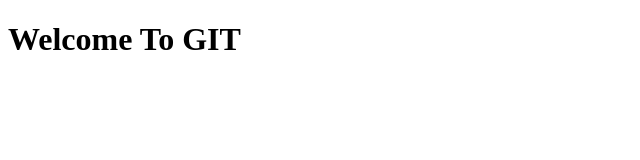
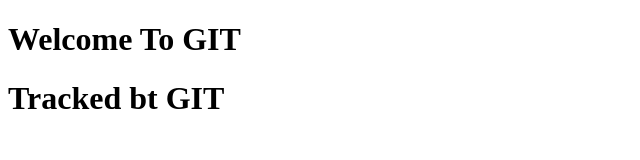
Before and after one commit to shrutigamare6/Quinnox-remote-repo, a plain HTML site: page index.html in a window 1280 px wide. Shown: the whole page, without its empty margins (0-640 px from the left). Drawn offline with Linux system fonts and the light colour scheme.

Commit message:
modified index file

```diff
--- a/index.html
+++ b/index.html
@@ -7,5 +7,6 @@
 </head>
 <body>
     <h1>Welcome To GIT</h1>
+    <h1>Tracked bt GIT</h1>
 </body>
 </html>
```
